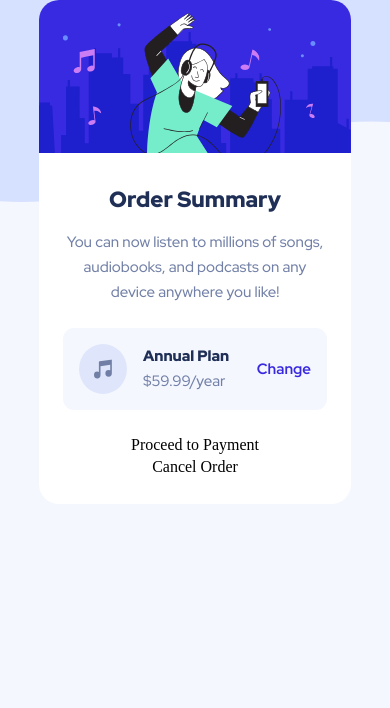
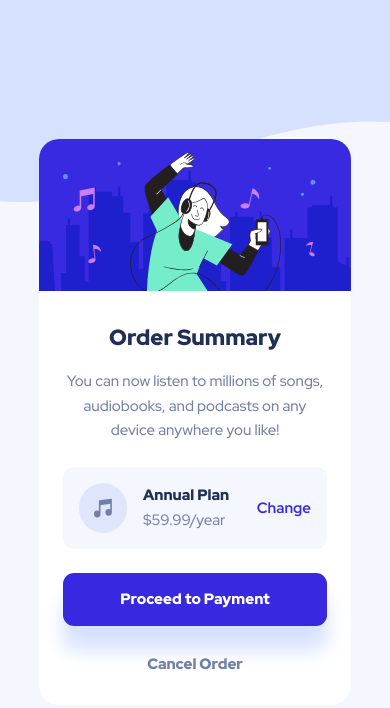
Before and after one commit to BertSki90/order-summary-component, a plain HTML site: page index.html in a window 390 px wide. Drawn offline with Linux system fonts and the light colour scheme.

Commit message:
Rough-in for mobile view complete. Continue to tablet.

```diff
--- a/styles.css
+++ b/styles.css
@@ -145,7 +145,7 @@ h5 {
 /* |||| CARD |||| */
 
 .card {
-  align-self: start;
+  align-self: center;
   background-color: var(--white);
   border-radius: 20px;
   text-align: center;
@@ -172,7 +172,7 @@ article {
   background-color: var(--blue--50);
   border-radius: 11px;
   justify-content: space-between;
-  margin-block-end: 24px;
+  /* margin-block-end: 24px; */
   padding: 16px;
 }
 
@@ -199,5 +199,40 @@ a {
 
 button {
   display: block;
-  margin: 0 auto;
+  font-family: "Red Hat Black", Arial, sans-serif;
+  font-size: 15px;
+  line-height: 165%;
+  margin: 24px auto 0;
 }
+
+.btn-pay {
+  color: var(--white);
+  background-color: var(--blue--700);
+  border-radius: 11px;
+  box-shadow: 0 24px 20px 0 var(--blue--150);
+  padding: 12.5px 0;
+  width: 100%;
+}
+
+.btn-cancel {
+  color: var(--grey--600);
+}
+
+/* |||| ACTIVE STATES |||| */
+
+button:hover,
+a:hover {
+  cursor: pointer;
+}
+
+a:hover {
+  color: var(--purple--500);
+}
+
+.btn-pay:hover {
+  background-color: var(--purple--500);
+}
+
+.btn-cancel:hover {
+  color: var(--blue--950);
+}
```
